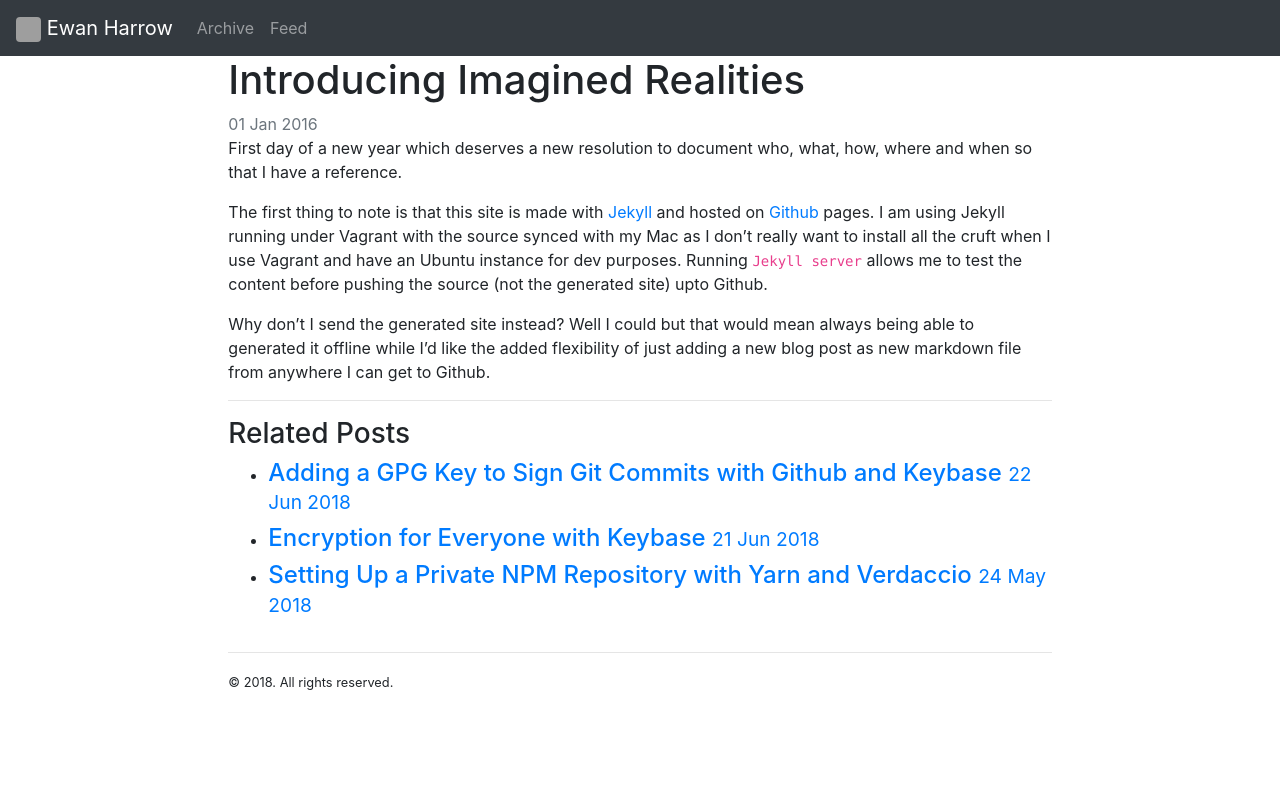
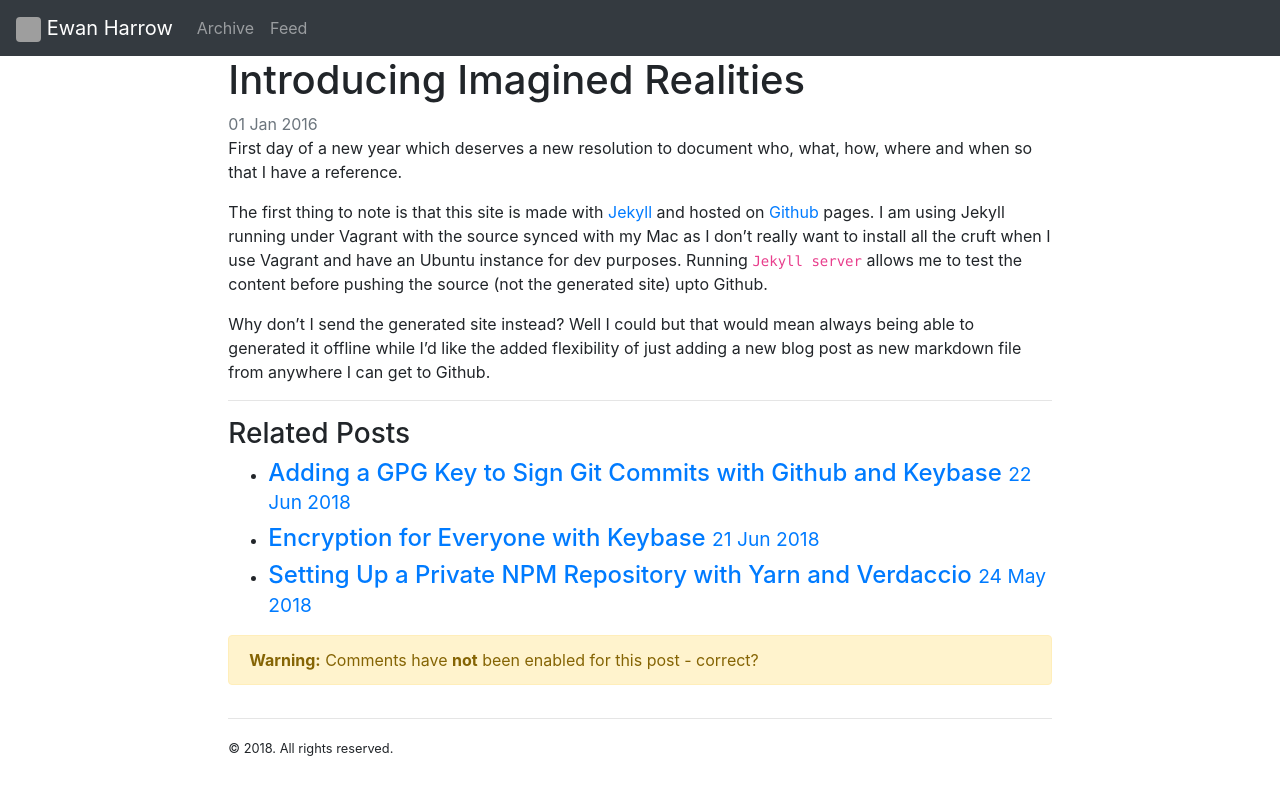
Before and after one commit to eharrow/eharrow.github.io, a Jekyll site: the page built from _posts/2016-01-01-introducing-imagined-realities.md, in a window 1280 px wide. Shown: the top 795 px of the page. Built offline with Jekyll 4.4.1, drawn with Linux system fonts in a browser that asks for light colours; comment, search, counter and statistics services are not loaded; grey boxes are pictures that could not be loaded.

Commit message:
feat: display alert when not running in prod for services that are not loaded

```diff
--- a/_includes/google_adsense.html
+++ b/_includes/google_adsense.html
@@ -13,4 +13,7 @@
 	</script>
 {% else %}
 	<!-- no adsense as not running in 'production' -->
+	<div class="alert alert-info" role="alert">
+		<strong>Info:</strong> no adsense as not running in 'production'
+	</div>
 {% endif %}
--- a/_includes/google_analytics.html
+++ b/_includes/google_analytics.html
@@ -13,4 +13,7 @@
 	</script>
 {% else %}
 	<!-- no google analytics as not running in 'production' -->
+	<div class="alert alert-info" role="alert">
+		<strong>Info:</strong> no google analytics as not running in 'production'
+	</div>
 {% endif %}
--- a/_includes/head.html
+++ b/_includes/head.html
@@ -6,8 +6,8 @@
 
     <!-- CSS -->
     <!-- Latest compiled and minified CSS -->
-<link rel="stylesheet" href="https://stackpath.bootstrapcdn.com/bootstrap/4.1.2/css/bootstrap.min.css" integrity="sha384-Smlep5jCw/wG7hdkwQ/Z5nLIefveQRIY9nfy6xoR1uRYBtpZgI6339F5dgvm/e9B" crossorigin="anonymous">
-<link rel="stylesheet" href="{{ site.baseurl }}/styles.css">
+    <link rel="stylesheet" href="https://stackpath.bootstrapcdn.com/bootstrap/4.1.2/css/bootstrap.min.css" integrity="sha384-Smlep5jCw/wG7hdkwQ/Z5nLIefveQRIY9nfy6xoR1uRYBtpZgI6339F5dgvm/e9B" crossorigin="anonymous">
+    <link rel="stylesheet" href="{{ site.baseurl }}/styles.css">
 <!-- Icons -->
     <link rel="shortcut icon" href="{{ site.baseurl }}/public/favicon.ico">
     <link rel="apple-touch-icon-precomposed" sizes="57x57" href="{{ site.baseurl }}/public/apple-touch-icon-57x57.png" />
--- a/_layouts/post.html
+++ b/_layouts/post.html
@@ -36,4 +36,9 @@
         <div>{% include disqus.html %}</div>
     </div>
 </div>
+{% else if jekyll.environment != "production"%}
+<div class="alert alert-warning" role="alert">
+  <strong>Warning:</strong> Comments have <strong>not</strong>
+  been enabled for this post - correct?
+</div>
 {% endif %}
```
Also changed, not shown: _includes/disqus.html (+6 -1 lines).
